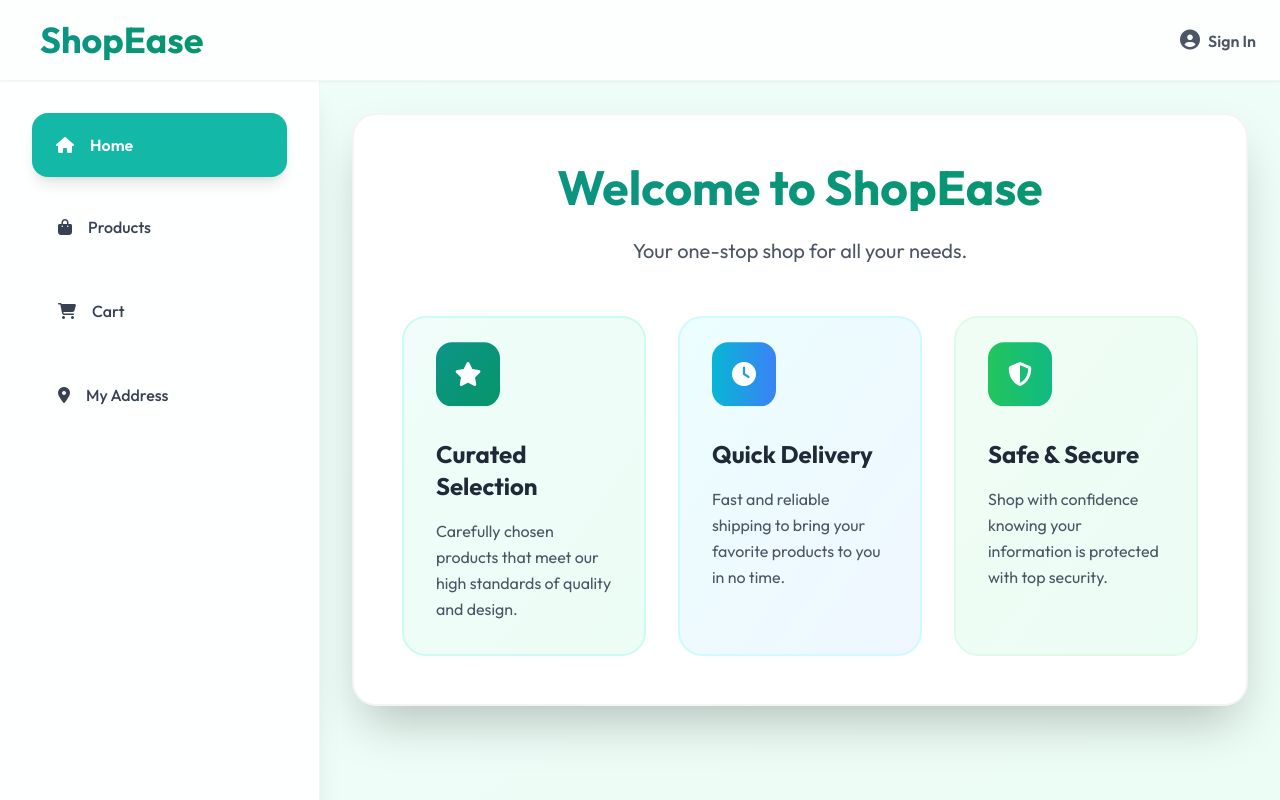
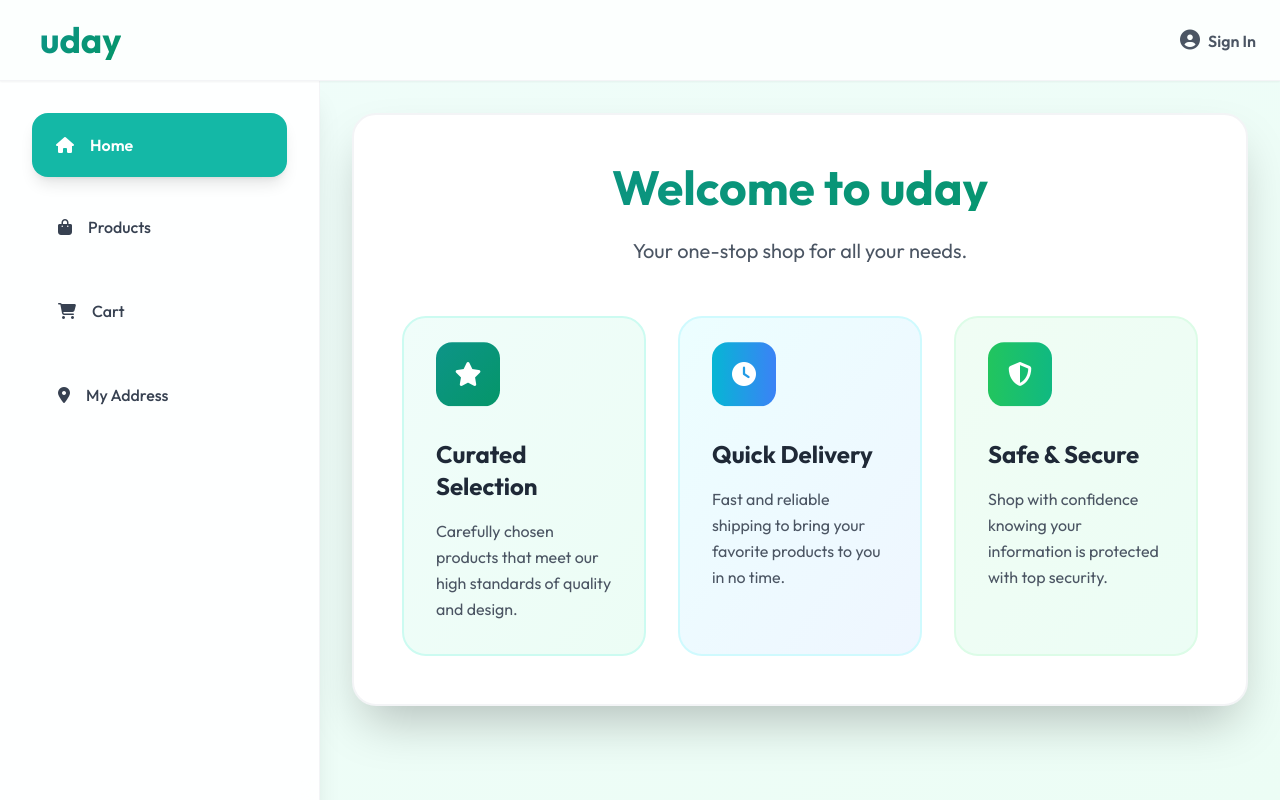
Before and after one commit to Dev-Craftz/portfolio-6855aff0aae1c410e72b2c86-1760721984474, a plain HTML site: page index.html in a window 1280 px wide. Drawn offline with nearby package versions, Linux system fonts and the light colour scheme.

Commit message:
Update portfolio content

```diff
--- a/index.html
+++ b/index.html
@@ -4,7 +4,7 @@
     <head>
       <meta charset="UTF-8">
       <meta name="viewport" content="width=device-width, initial-scale=1.0">
-      <title>ShopEase</title>
+      <title>uday</title>
       <script src="https://cdn.tailwindcss.com"></script>
       <link rel="stylesheet" href="https://cdnjs.cloudflare.com/ajax/libs/font-awesome/6.4.0/css/all.min.css">
       <style>
@@ -165,7 +165,7 @@
         <button id="menu-toggle" class="text-gray-600 hover:text-teal-600 transition-colors duration-200 lg:hidden transform hover:scale-110">
           <i class="fas fa-bars text-2xl"></i>
         </button>
-        <h1 class="text-4xl font-bold gradient-text">ShopEase</h1>
+        <h1 class="text-4xl font-bold gradient-text">uday</h1>
       </div>
       <div class="flex items-center space-x-6">
         <button id="auth-btn" class="text-gray-600 hover:text-teal-600 transition-colors duration-200 transform hover:scale-105 font-semibold">
@@ -225,7 +225,7 @@
   <div id="home-page" class="fade-in">
     <div class="bg-white rounded-3xl p-12 shadow-2xl border-2 border-gray-100">
       <div class="text-center mb-12">
-        <h2 class="text-5xl font-bold gradient-text mb-6">Welcome to ShopEase</h2>
+        <h2 class="text-5xl font-bold gradient-text mb-6">Welcome to uday</h2>
         <p class="text-gray-600 text-xl leading-relaxed max-w-3xl mx-auto">Your one-stop shop for all your needs.</p>
       </div>
       <div class="grid grid-cols-1 md:grid-cols-3 gap-8 mt-12">
```
